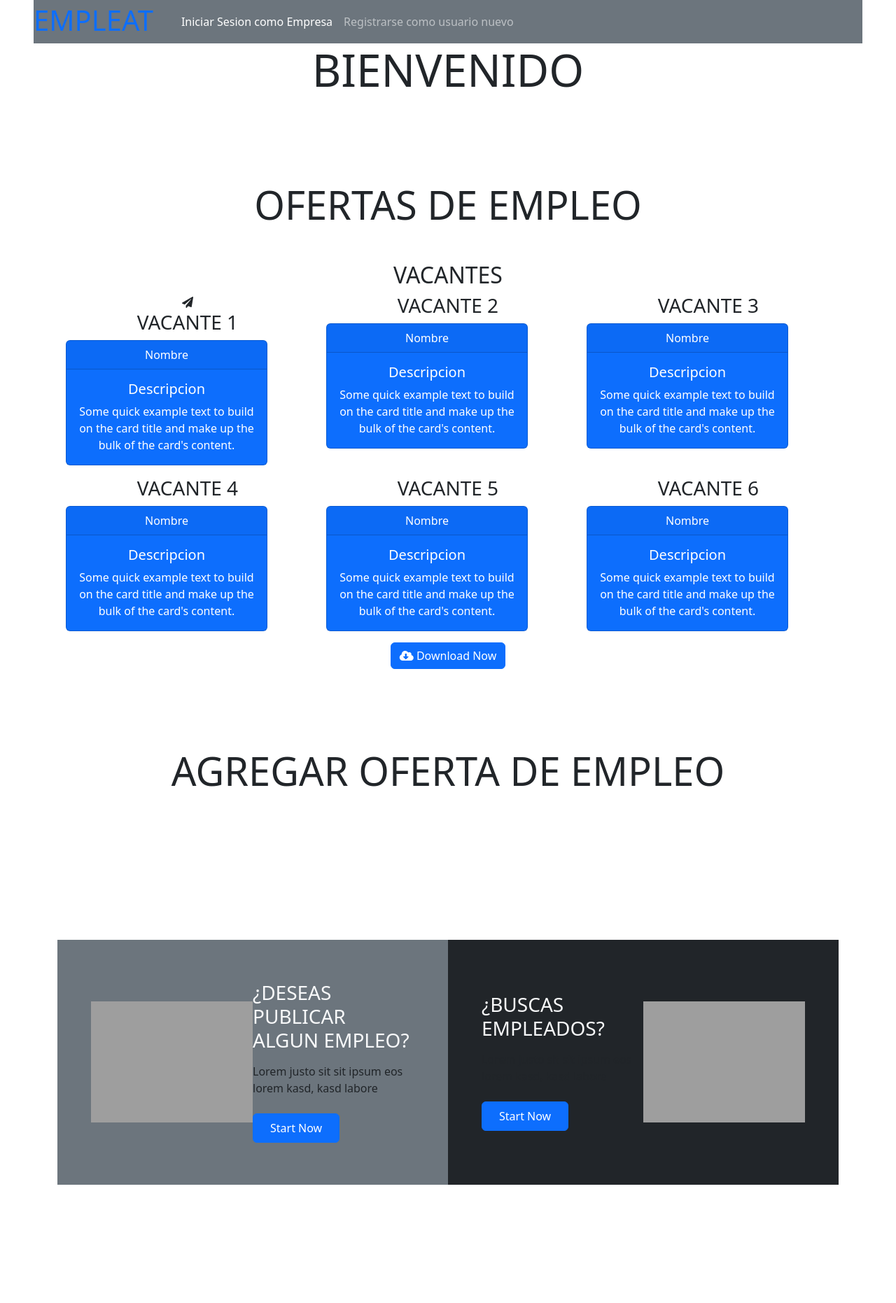
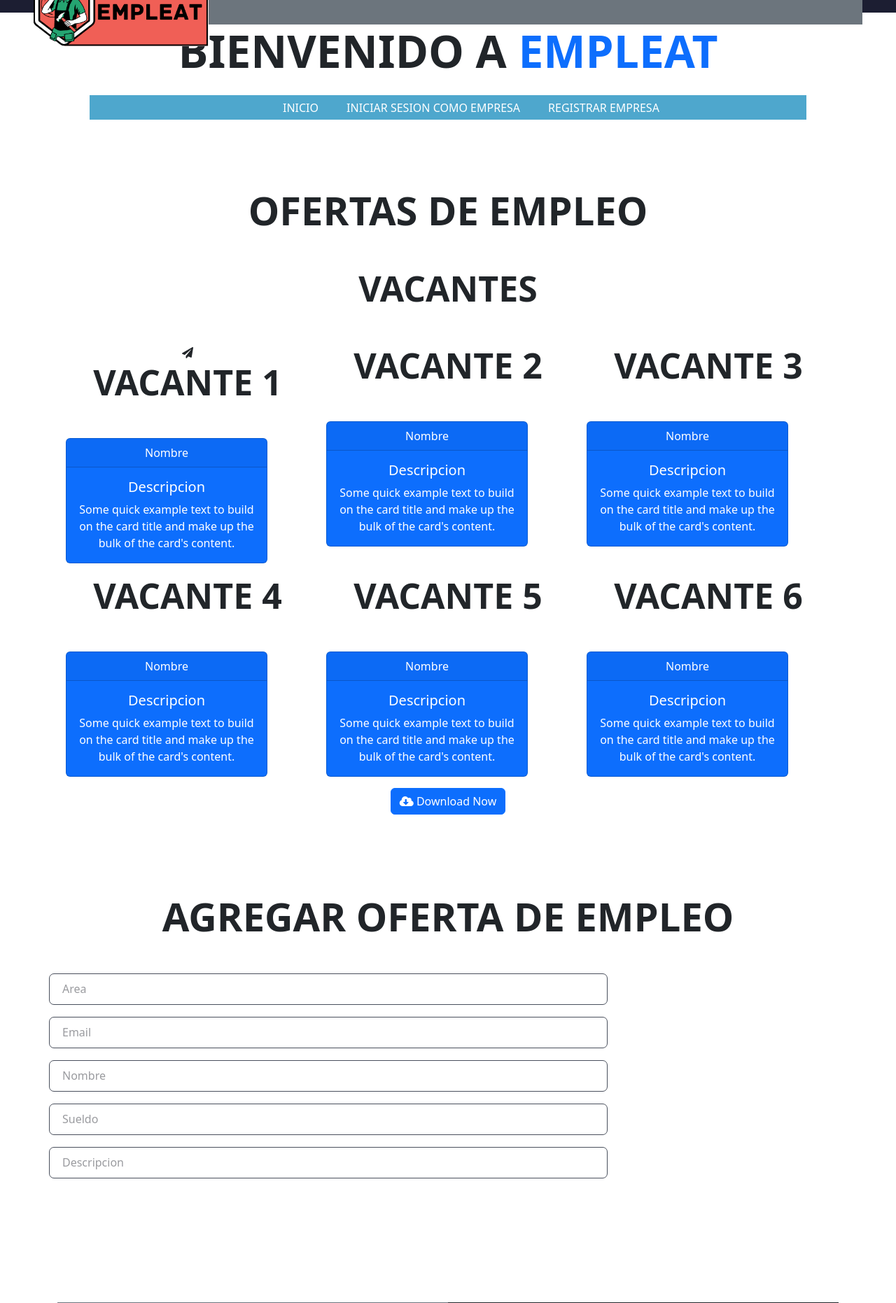
Before and after one commit to PALANTOC31416/EmpleaT, a PHP site: page /index-Empresa.html in a window 1280 px wide. Shown: the top 1862 px of the page at 70% size. Run offline with PHP 8.4, Linux system fonts and the light colour scheme; some libraries are stand-ins or nearby versions; grey boxes are pictures that could not be loaded.

Commit message:
modifique archivo index-Empresa.html 26-11

```diff
--- a/style-indexEmpresa.css
+++ b/css/style-indexEmpresa.css
@@ -313,3 +313,226 @@
     background: linear-gradient(rgba(28, 30, 50, .9), rgba(28, 30, 50, .9)), url(../img/bg-banner.jpg);
     background-attachment: fixed;
 }
+
+/*Menu*/
+nav{
+    width: auto;
+    height: 35px;
+}
+
+#menu{
+    width: 80%;
+    height: 35px;
+    background-color: #4ea7cd;
+    position: relative;
+}
+
+#menu .menup{
+    width: auto;
+    height: 35px;
+    margin: auto auto auto 25%;
+    padding: 0px;
+}
+
+#menu li{
+    float:left;
+    position:relative;
+    padding: 6px 0;
+    margin: 0;
+    list-style: none;
+}
+
+#menu li a{
+    color:#ffffff;
+    font-size:12px;
+    padding: 10px 20px;
+    text-decoration: none;
+    text-transform: uppercase;
+
+    font-size: 1em;
+}
+
+    /*ocultamos el dropdown*/
+#menu li > ul{
+    display:none;
+    position:absolute;
+    padding: 0;
+    z-index: 2;
+}
+
+#menu li > ul li{
+    padding:0;
+    margin:1px 0;
+    list-style: none;
+}
+
+#menu li > ul li:first-child, #menu li:hover > ul li:last-child{
+    padding:0;
+    margin:0 0;
+}
+
+    /*le damos el color blanco al enlance del submenu y el background negro */
+#menu li:hover > a{
+    color:#fff;
+    background-color: #a2a3a5;
+    width: 120px;
+}
+
+#menu li > ul li a{
+    width: 150px;
+    margin: 0 0 0 5px;
+    display:block;
+    color: #fff;
+}
+
+/* Con esto mantenemos el codigo submenu activo */
+#menu li:hover > ul{
+    display:block;
+    width: 150px;
+    top: 35px;
+}
+
+#menu .divider{
+    border-right: 1px solid #BCBCBC;
+    height: 23px;
+}
+
+#menu .dropdown::after{
+    content:"";
+    position: absolute;
+    top: 15px;
+    left: 60px;
+    width:0px;
+    height:0px;
+    border-style: solid;
+    border-width: 4.3px;
+    border-bottom-width:0px;
+    border-color: #BCBCBC transparent transparent transparent;
+}
+
+#menu li:hover::after{
+    border-color: #fff transparent transparent transparent;
+}
+
+#menu .dropdown span{
+    height: 15px;
+    width: 3px;
+    position: absolute;
+    top: 6px;
+    left: 5px;
+}
+/*Fin menu*/
+
+/*
+body {
+    box-sizing: border-box;
+    margin: 0;
+    padding: 0;
+    /*background-color: rgb(0, 0, 0);
+    font-family: "lato", sans-serif;
+    background-image: url(Imagenes/fondo1.jpg);
+    color: black;
+  }
+  */
+    .centrado{
+    text-align:center;
+    padding:8px;
+    }
+
+    .signupFrm {
+      display: flex;
+      justify-content: center;
+      align-items: center;
+      height: 100vh;
+    }
+
+
+    .form {
+      background-color: rgb(255, 255, 255);
+      width: 400px;
+      border-radius: 8px;
+      padding: 20px 40px;
+      box-shadow: 0 10px 25px rgba(92, 99, 105, .2);
+    }
+
+    .title {
+      font-size: 50px;
+      margin-bottom: 50px;
+    }
+
+    .inputContainer {
+      position: relative;
+      height: 45px;
+      width: 70%;
+      margin-bottom: 17px;
+    }
+
+    .input {
+      position: absolute;
+      top: 0px;
+      left: 0px;
+      height: 100%;
+      width: 100%;
+      border: 1px solid #494f5c;
+      border-radius: 7px;
+      font-size: 16px;
+      padding: 0 20px;
+      outline: none;
+      background: none;
+      z-index: 1;
+    }
+
+
+    .label {
+      position: absolute;
+      top: 10px;
+      left: 15px;
+      padding: 0 4px;
+      background-color: white;
+      color: #9a9b9f;
+      font-size: 16px;
+      transition: 0.8s;
+      z-index: 0;
+    }
+
+    ::placeholder {
+      color: transparent;
+    }
+
+    .submitBtn {
+      display: block;
+      margin-left: auto;
+      padding: 15px 30px;
+      border: none;
+      background-color: rgb(23, 237, 137);
+      color: white;
+      border-radius: 6px;
+      cursor: pointer;
+      font-size: 16px;
+      margin-top: 30px;
+    }
+
+    .submitBtn:hover {
+      background-color: #1de178;
+      transform: translateY(-2px);
+    }
+    .input:focus + .label {
+      top: -7px;
+      left: 3px;
+      z-index: 10;
+      font-size: 14px;
+      font-weight: 600;
+      color: purple;
+    }
+
+    .input:not(:placeholder-shown)+ .label {
+      top: -7px;
+      left: 3px;
+      z-index: 10;
+      font-size: 14px;
+      font-weight: 600;
+    }
+
+    .input:focus {
+      border: 2px solid purple;
+    }
--- a/index-Empresa.html
+++ b/index-Empresa.html
@@ -27,21 +27,32 @@
             <div class="position-relative px-lg-5" style="z-index: 9;">
                 <nav class="navbar navbar-expand-lg bg-secondary navbar-dark py-3 py-lg-0 pl-3 pl-lg-5">
                     <a href="" class="navbar-brand">
-                        <h1 class="text-uppercase text-primary mb-1">EmpleaT</h1>
+                        <img class="text-uppercase text-primary mb-1 logo" src="Imagenes/EmpleaTLogo.png" height="100px" alt="Image">
                     </a>
                     <button type="button" class="navbar-toggler" data-toggle="collapse" data-target="#navbarCollapse">
                         <span class="navbar-toggler-icon"></span>
                     </button>
-                    <div class="collapse navbar-collapse justify-content-between px-3" id="navbarCollapse">
-                        <div class="navbar-nav ml-auto py-0">
-                            <a class="nav-item nav-link active">Iniciar Sesion como Empresa</a>
-                            <a class="nav-item nav-link">Registrarse como usuario nuevo</a>
-                        </div>
-                    </div>
+
                 </nav>
             </div>
         </div>
         <!-- Navbar End -->
+
+        <h1 class="display-3 text-uppercase text-center mb-4">Bienvenido a <span class="text-primary">EmpleaT</span></h1>
+
+        <!-- Inicio Menu -->
+        <center>
+            <nav>
+                <div id="menu">
+                    <ul class="menup">
+                        <li><a href="index.php">Inicio</a></li>
+                        <li><a href="IniciarSesion.html">Iniciar Sesion como Empresa</a></li>
+                        <li><a href="Registro.html">Registrar Empresa</a></li>
+                    </ul>
+                </div>
+            </nav>
+	    </center>
+        <!-- Fin Menu -->
 
         <!-- Navbar Start
         <div class="container-fluid position-relative nav-bar p-0">
@@ -80,8 +91,6 @@
             </div>
         </div>
         Navbar End -->
-
-        <h1 class="display-3 text-uppercase text-center mb-4">Bienvenido<span class="text-primary"></span></h1>
 
         <!-- Carousel Start
         <div class="container-fluid p-0" style="margin-bottom: 90px;">
@@ -312,6 +321,31 @@
             <div class="container pt-5 pb-3">
                 <h1 class="display-4 text-uppercase text-center mb-5">Agregar Oferta de empleo</h1>
                 <div class="row">
+
+                    <div class="inputContainer">
+                        <input type="text" name="nombre" class="input" placeholder="a">
+                        <label for="" class="label">Area</label>
+                      </div>
+
+                      <div class="inputContainer">
+                        <input type="text" name="nombre" class="input" placeholder="a">
+                        <label for="" class="label">Email</label>
+                      </div>
+
+                      <div class="inputContainer">
+                        <input type="text" name="nombre" class="input" placeholder="a">
+                        <label for="" class="label">Nombre</label>
+                      </div>
+
+                      <div class="inputContainer">
+                        <input type="text" name="nombre" class="input" placeholder="a">
+                        <label for="" class="label">Sueldo</label>
+                      </div>
+
+                      <div class="inputContainer">
+                        <input type="text" name="nombre" class="input" placeholder="a">
+                        <label for="" class="label">Descripcion</label>
+                      </div>
 					<!--
                     <div class="col-lg-4 col-md-6 mb-2">
                             <div class="rent-item mb-4">
```
